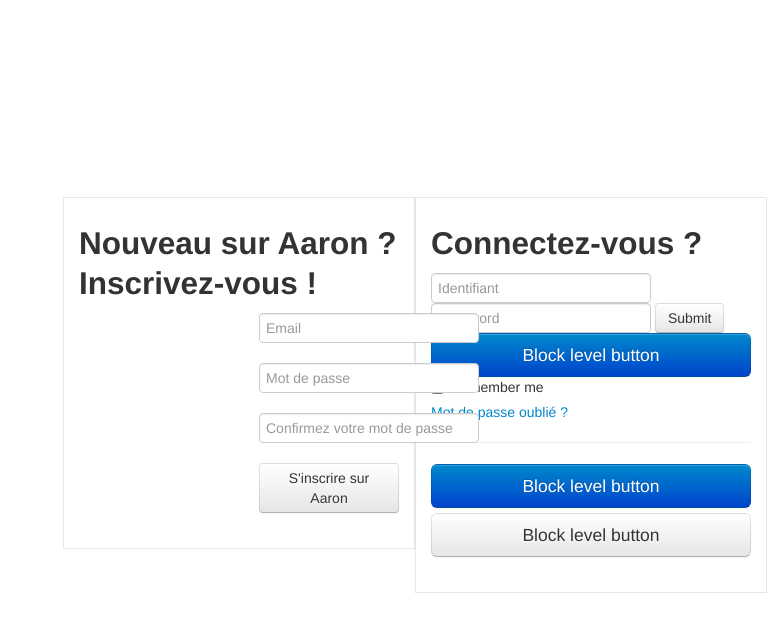
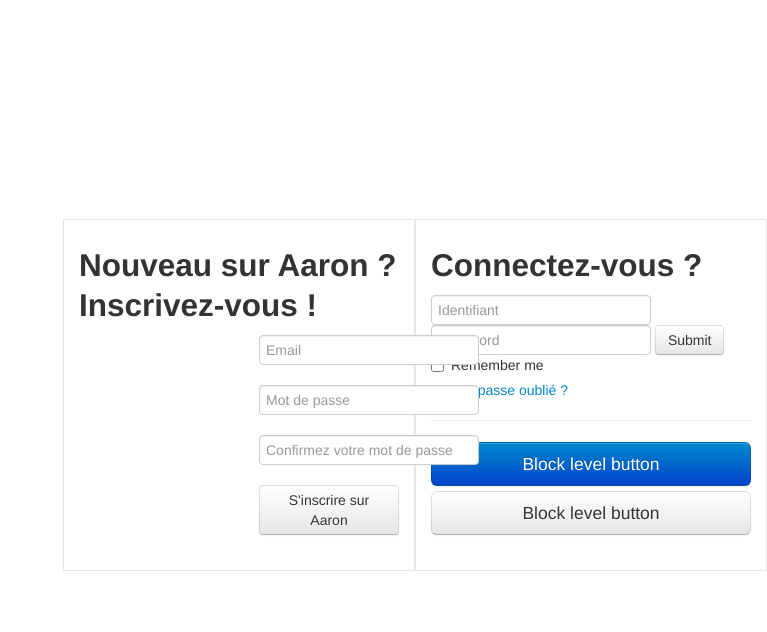
Before and after one commit to alexandre-le-borgne/-PHP-Framework, a PHP site: page / in a window 1280 px wide. Shown: the top 632 px of the page, without its empty margins (513-1280 px from the left). Run offline with PHP 8.4, Linux system fonts and the light colour scheme; some libraries are stand-ins or nearby versions.

Commit message:
login bootstrap

```diff
--- a/views/forms/loginForm.php
+++ b/views/forms/loginForm.php
@@ -16,7 +16,6 @@
         <input type="text" placeholder="Identifiant">
         <input type="password" id="inputPassword" placeholder="Password">
         <input class="btn" type="submit" value="Submit">
-        <button class="btn btn-large btn-block btn-primary" type="button">Block level button</button>
         <label class="checkbox">
             <input type="checkbox"> Remember me
         </label>
```
